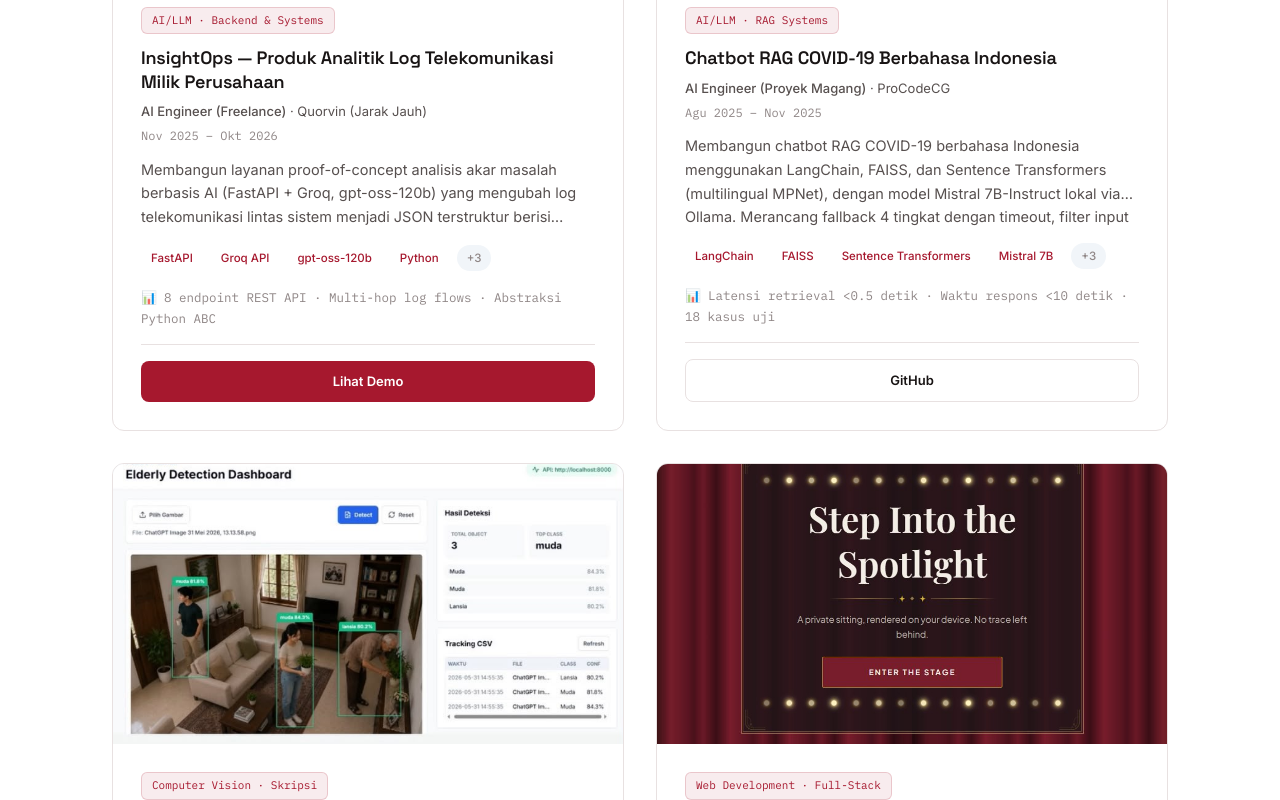
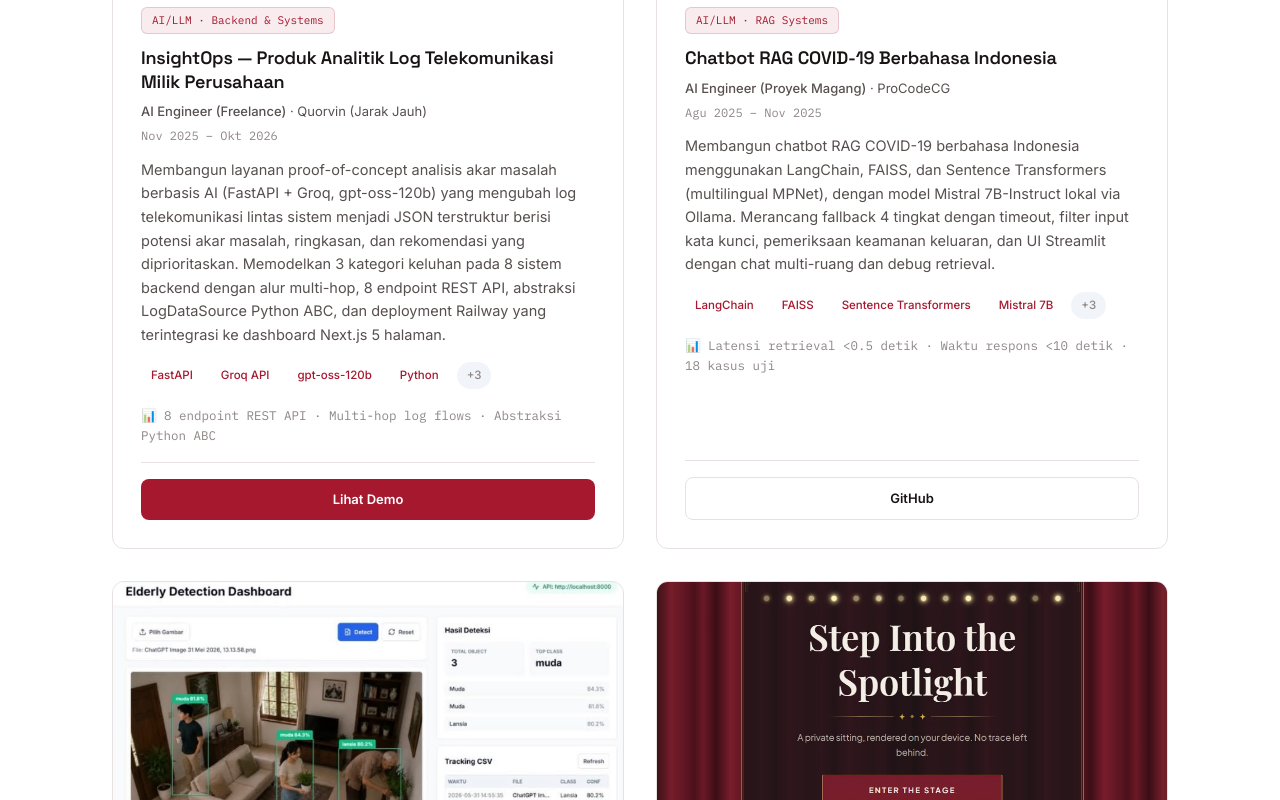
Before and after one commit to rahmadyd/portofolio_web_fe, a React (Vite) app: page /projects in a window 1280 px wide. Shown: the part 740-1540 px from the top of the page. Built offline with nearby package versions, Linux system fonts and the light colour scheme.

Commit message:
Remove line-clamp on project descriptions for full text visibility

```diff
--- a/src/pages/ProjectDetailPage.jsx
+++ b/src/pages/ProjectDetailPage.jsx
@@ -306,7 +306,7 @@ const ProjectDetailPage = () => {
                     </div>
 
                     {/* Description */}
-                    <p className="text-[14.5px] text-ink-soft mb-4 line-clamp-3 leading-relaxed flex-1">
+                    <p className="text-[14.5px] text-ink-soft mb-4 leading-relaxed">
                       {project.description}
                     </p>
 
```
